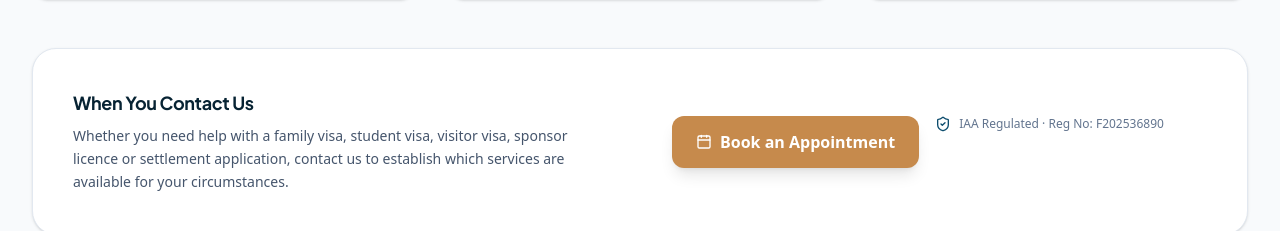
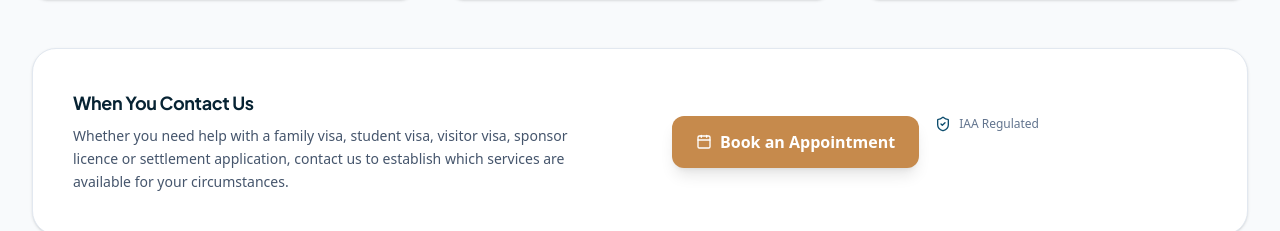
Before and after one commit to farhan-4201/Visa-Direct, a Next.js app: page / in a window 1280 px wide. Shown: the part 8102-8333 px from the top of the page. Built offline with nearby package versions, Linux system fonts and the light colour scheme.

Commit message:
fix: remove Reg No from IAA badge in locations card

```diff
--- a/src/components/home/locations/OfficeLocationsSection.tsx
+++ b/src/components/home/locations/OfficeLocationsSection.tsx
@@ -50,7 +50,7 @@ export function OfficeLocationsSection() {
               </Link>
               <div className="flex items-center gap-2 text-xs text-slate-500">
                 <ShieldCheck className="w-4 h-4 text-[#0c4c6d]" />
-                <span>IAA Regulated · Reg No: F202536890</span>
+                <span>IAA Regulated</span>
               </div>
             </div>
           </div>
```
